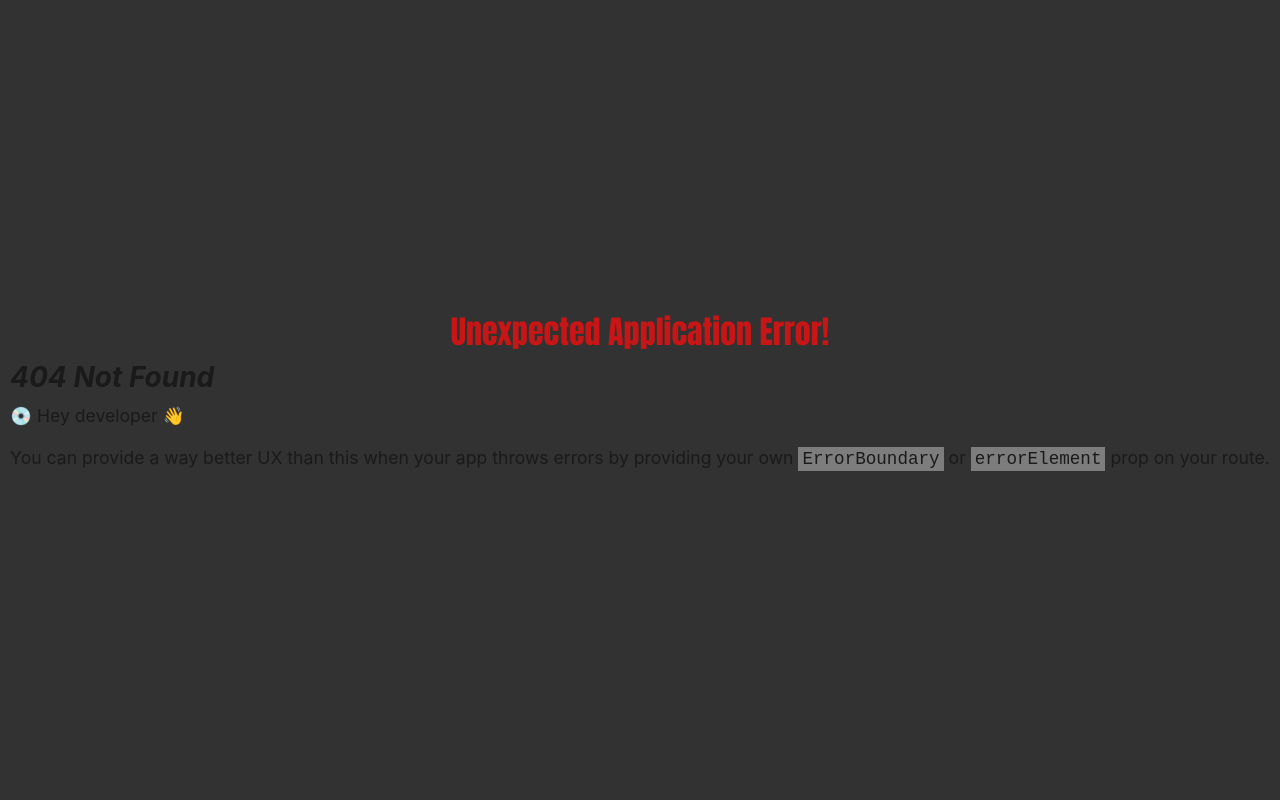
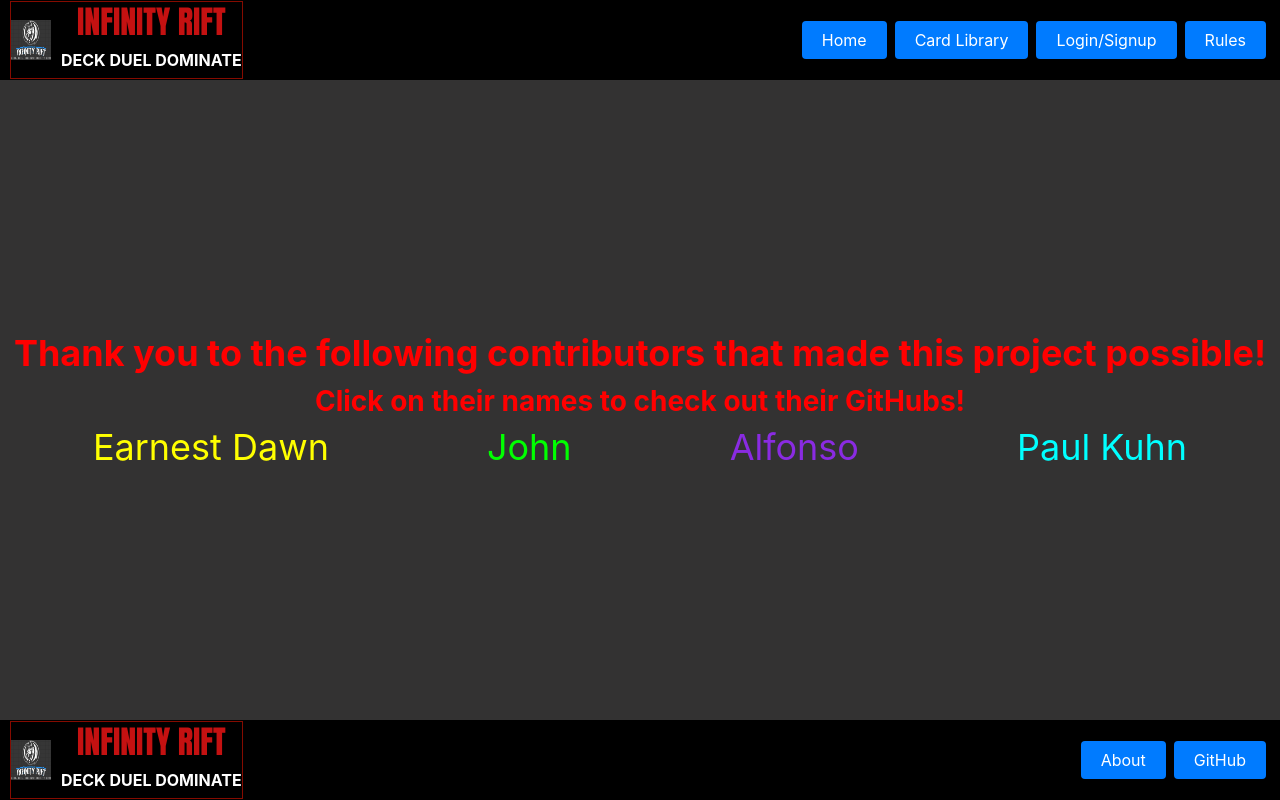
Before and after one commit to pakuhn93/infinity-rift, a React (Vite) app in the folder client/: page /about in a window 1280 px wide. Before the commit this address had no page. Built offline with nearby package versions, Linux system fonts and the light colour scheme.

Commit message:
added more formatting, fixed up the switch statements

```diff
--- a/client/src/components/NavBar.jsx
+++ b/client/src/components/NavBar.jsx
@@ -69,12 +69,7 @@ export default function NavBar() {
                                 &times;
                             </span>
                             <p>
-                                Some text in the Modal the rule of the game the
-                                rule of the game the rule of the game the rule
-                                of the game the rue of the game the rule of the
-                                game the rule of the game the rule of the game
-                                the rule of the game the rule of the game the
-                                rule of rthe game..
+                                Fire beats Air; Air beats Earth; Earth beats Water; Water beats Fire
                             </p>
                         </div>
                     </div>
--- a/client/src/main.jsx
+++ b/client/src/main.jsx
@@ -6,6 +6,7 @@ import LiveGame from './pages/LiveGame';
 import PostGame from './pages/PostGame';
 import PreGame from './pages/PreGame';
 import Signup from './components/Signup';
+import About from './pages/About';
 import App from './App.jsx';
 
 const router = createBrowserRouter([
@@ -38,6 +39,10 @@ const router = createBrowserRouter([
                 path: 'livegame',
                 element: <LiveGame />,
             },
+            {
+                path:'about',
+                element: <About />
+            },
         ],
     },
 ]);
--- /dev/null
+++ b/client/src/pages/About.jsx
@@ -0,0 +1,16 @@
+import './about.css';
+
+export default function About() {
+    return (
+        <section id="about-block">
+            <h1 className="contributor-headers">Thank you to the following contributors that made this project possible!</h1>
+            <h3 className="contributor-headers">Click on their names to check out their GitHubs!</h3>
+            <div id="contributors">
+                <a id="earnest" href="https://github.com/earnest-dawn">Earnest Dawn</a>
+                <a id="john" href="https://github.com/Af0nz0">John</a>
+                <a id="alfonso" href="https://github.com/JohnA98">Alfonso</a>
+                <a id="paul" href="https://github.com/pakuhn93">Paul Kuhn</a>
+            </div>
+        </section>
+    );
+}
--- a/client/src/pages/HomePage.jsx
+++ b/client/src/pages/HomePage.jsx
@@ -48,7 +48,7 @@ export default function HomePage() {
             <div className="content-container">
                 <div className="home-banner">
                     <h1>Welcome to INFINITY RIFT!</h1>
-                    <p>txt soon</p>
+                    <p>Are you ready to play?</p>
 
                     <Link
                         to="/login"
@@ -60,8 +60,18 @@ export default function HomePage() {
                 </div>
                 <div className="middle-box">
                     <h2>How to Play</h2>
-                    <p>text</p>
-                    <p>text</p>
+                    <ol>
+                        <li>Select a deck.</li>
+                        <li>Select a card in your hand to play.</li>
+                        <li>The computer will then select a card.</li>
+                        <li>The winner is determined by the Element of the card.</li>
+                        <ul>
+                            <li>Fire beats Air</li>
+                            <li>Air beats Earth</li>
+                            <li>Earth beats Water</li>
+                            <li>Water beats Fire</li>
+                        </ul>
+                    </ol>
                 </div>
             </div>
             <Footer />
--- a/client/src/pages/LiveGame.jsx
+++ b/client/src/pages/LiveGame.jsx
@@ -102,8 +102,10 @@ export default function LiveGame({ deckPlayer, deckComputer, loading }) {
                     setRoundWinner(msgLose);
                     break;
                 case 'water': // tie
+                    setRoundWinner(msgTie);
                     break;
                 case 'wind': // tie
+                    setRoundWinner(msgTie);
                     break;
                 case 'earth': // win
                     setPlayerScore(playerScore + 1);
@@ -115,6 +117,7 @@ export default function LiveGame({ deckPlayer, deckComputer, loading }) {
         } else if (elementPlayer.toLowerCase() == 'earth'){
             switch (elementComputer.toLowerCase()){
                 case 'fire': // tie
+                    setRoundWinner(msgTie);
                     break;
                 case 'water': // win
                     setPlayerScore(playerScore + 1);
@@ -125,6 +128,7 @@ export default function LiveGame({ deckPlayer, deckComputer, loading }) {
                     setRoundWinner(msgLose);
                     break;
                 case 'earth': // tie
+                    setRoundWinner(msgTie);
                     break;
                 default:
                     break;
--- /dev/null
+++ b/client/src/pages/about.css
@@ -0,0 +1,26 @@
+.contributor-headers {
+    color: red;
+    text-align: center;
+}
+
+#contributors {
+    font-size: 36px;
+    display: flex;
+    justify-content: space-around;
+}
+
+#earnest {
+    color: yellow;
+}
+
+#john {
+    color: lime;
+}
+
+#alfonso {
+    color: blueviolet;
+}
+
+#paul {
+    color: cyan;
+}
```
Also changed, not shown: client/src/pages/test.jsx (deleted, +0 -16 lines).
